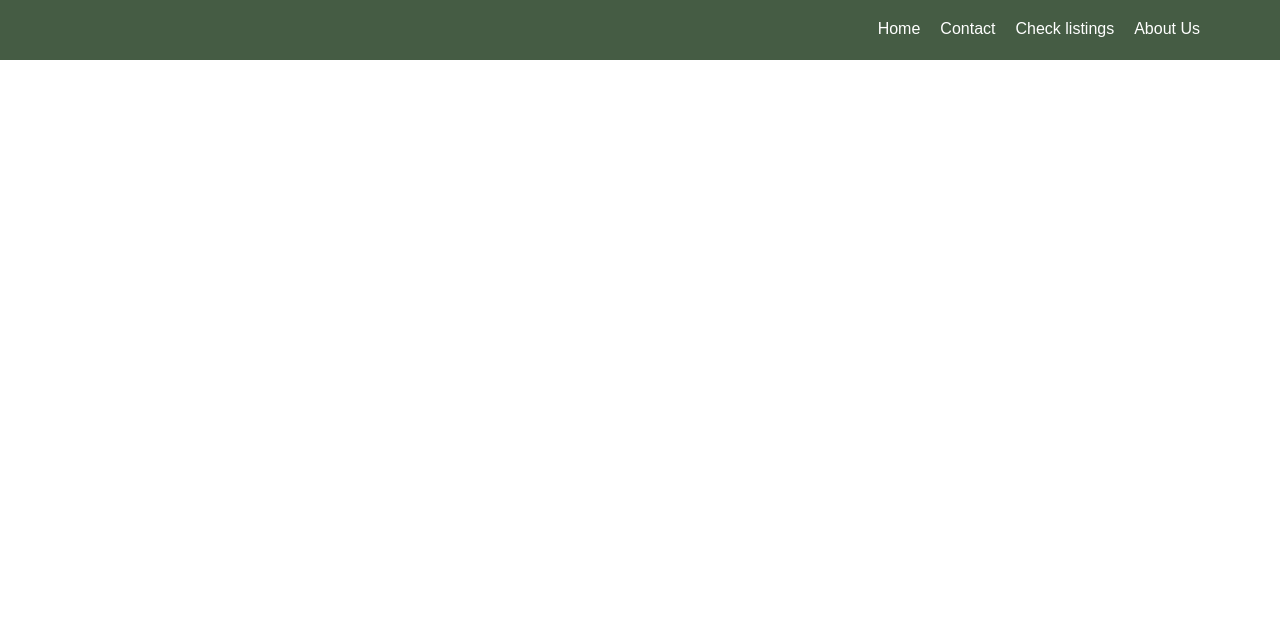
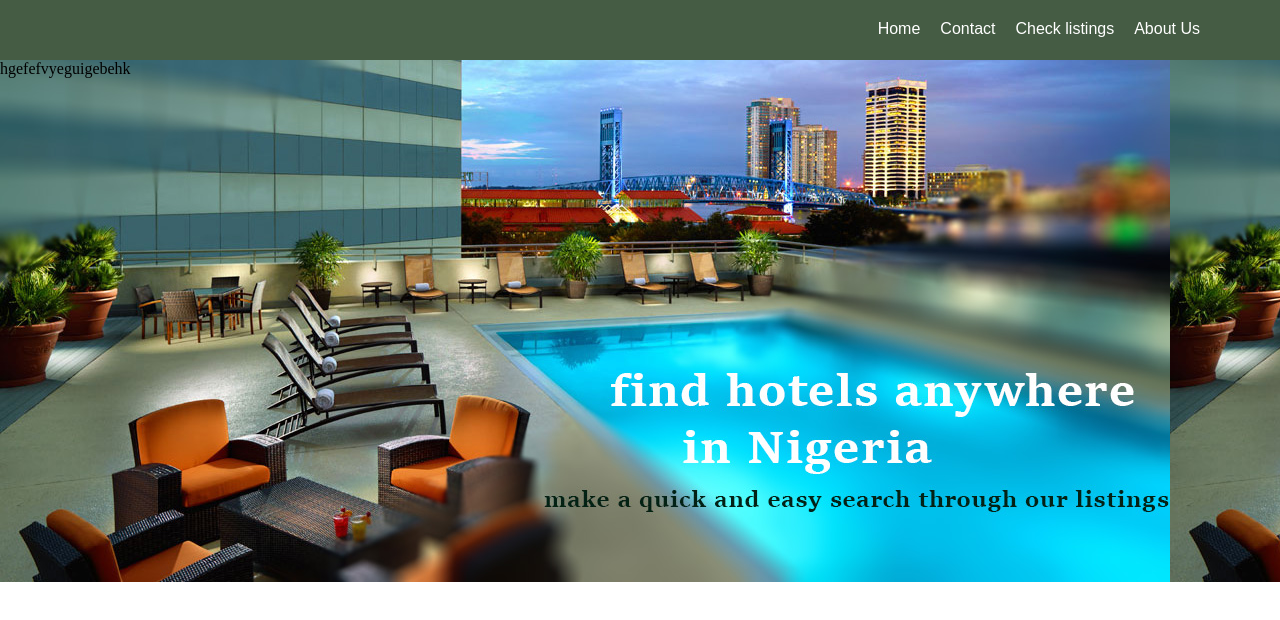
Before and after one commit to Dtblaze02/decagon02, a plain HTML site: page index.html in a window 1280 px wide. Drawn offline with Linux system fonts and the light colour scheme.

Commit message:
made new changes

```diff
--- a/css/style.css
+++ b/css/style.css
@@ -6,7 +6,7 @@ header {
     width: 100%;
     background-color:rgb(69, 92, 68);
     height:60px;
-    position: fixed;
+    overflow: hidden;
 }
 header ul li a {
     color: white;
@@ -28,3 +28,12 @@ header ul {
 li a:hover{
     color: rgb(176, 212, 247);
 }
+.banner{
+    background: url(../img/banner.jpg.jpg);
+    height:522px;
+    width: 100%;
+    overflow: hidden;
+}
+.mainHeader{
+    overflow: hidden;
+}
--- a/index.html
+++ b/index.html
@@ -8,6 +8,7 @@
     <title>naijahotels.ng </title>
 </head>
 <body>
+    <div class="mainHeader">
         <header>
             <ul>
                 <li><a href="#">Home</a></li>
@@ -16,12 +17,11 @@
                 <li><a href="#">About Us</a></li>
             </ul>
         </header>
+    </div>
 
-    <nav id="mainNav">
-        <ul>
-            <li></li>
-        </ul>
-    </nav>
+    <div class="banner">
+        <p>hgefefvyeguigebehk</p>
+    </div>
 
 </body>
 </html>
```
Also changed, not shown: img/banner.jpg.jpg (added). Lines whose indentation alone changed are shown as unchanged.
